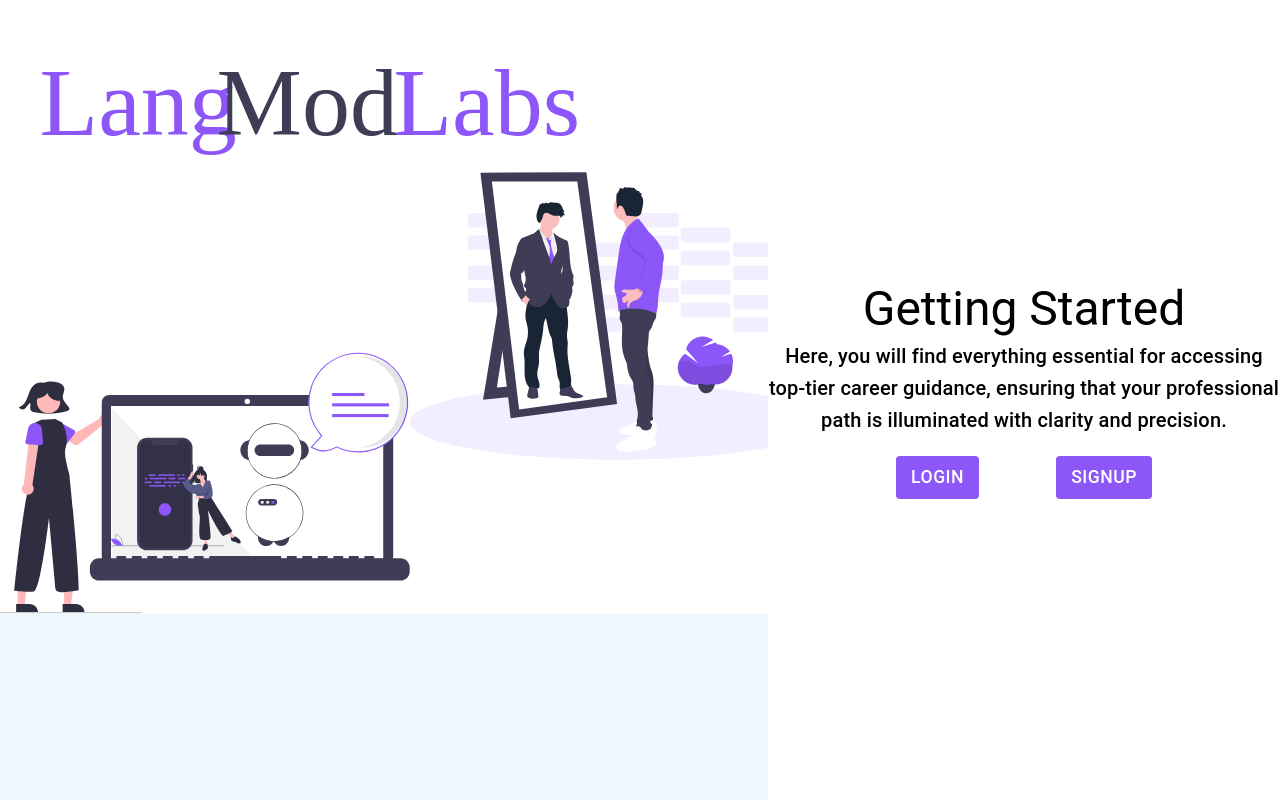
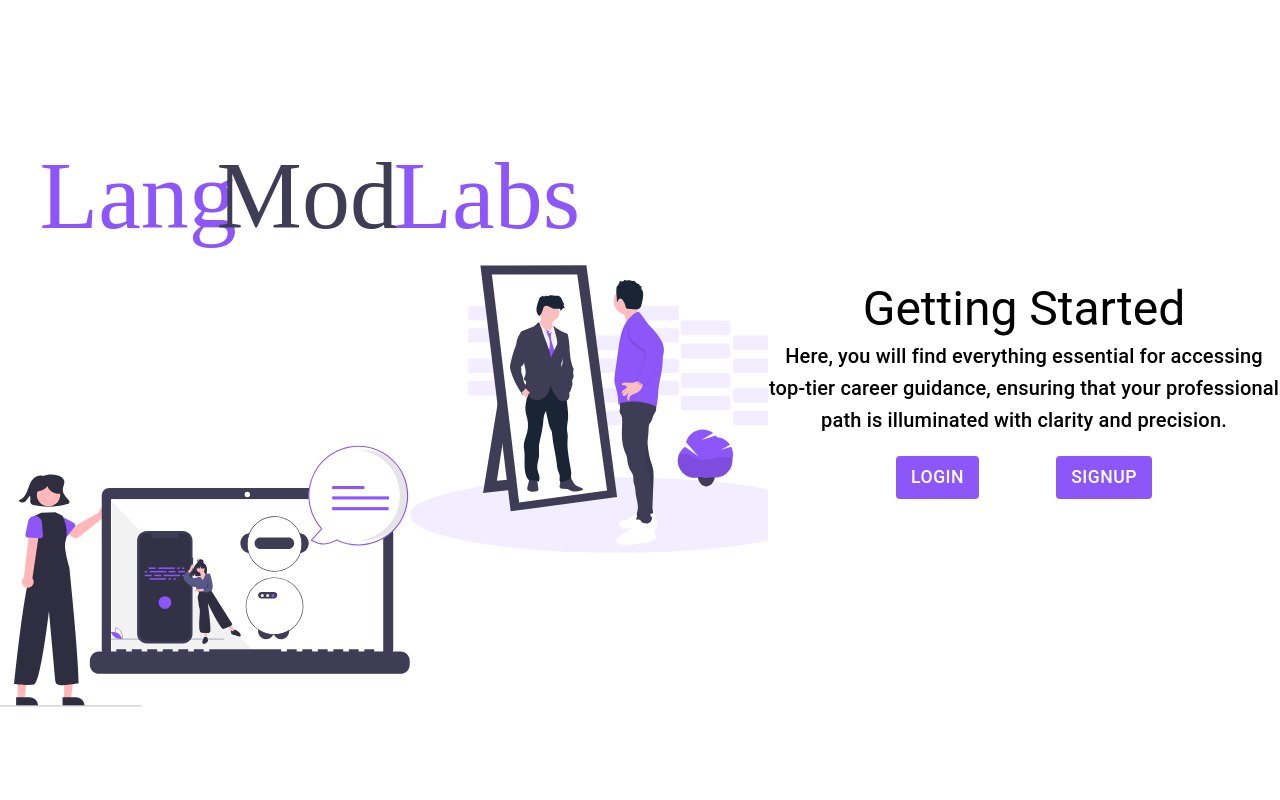
Before and after one commit to shubhamrastoginew1/SIH_R2_FINAL, a React (Vite) app in the folder client/: page / in a window 1280 px wide. Built offline with nearby package versions, Linux system fonts and the light colour scheme.

Commit message:
readme updated

```diff
--- a/client/src/components/Home.jsx
+++ b/client/src/components/Home.jsx
@@ -5,7 +5,7 @@ import axios from "axios";
 
 const Home = () => {
   const navigate = useNavigate();
-  const [email, setEmail] = useState("");
+  const [ email, setEmail ] = useState("");
 
   ///for protected routes
   useEffect(() => {
@@ -60,10 +60,11 @@ const Home = () => {
             height: "100vh",
             // width: "75vw",
             margin: "0 auto 0 auto",
+            backgroundColor:"white"
           }}
         >
-          <Box sx={{ width: "60%", height: "100%" }}>
-            <img src="\assets\SIH_dataset.svg" style={{ width: "100%" }} />
+          <Box sx={{ width: "60%", height: "100vh", backgroundColorcolor: 'white' }}>
+            <img src="\assets\SIH_dataset.svg" style={{ width: "100%", height: '100vh', display: 'block' }} />
           </Box>
           <Box
             sx={{
```
Also changed, not shown: 1 other file (tests, documents, lock files or other folders).
